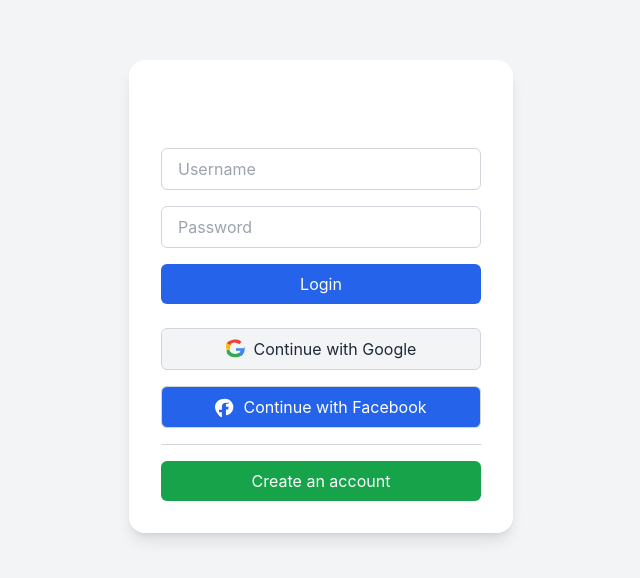
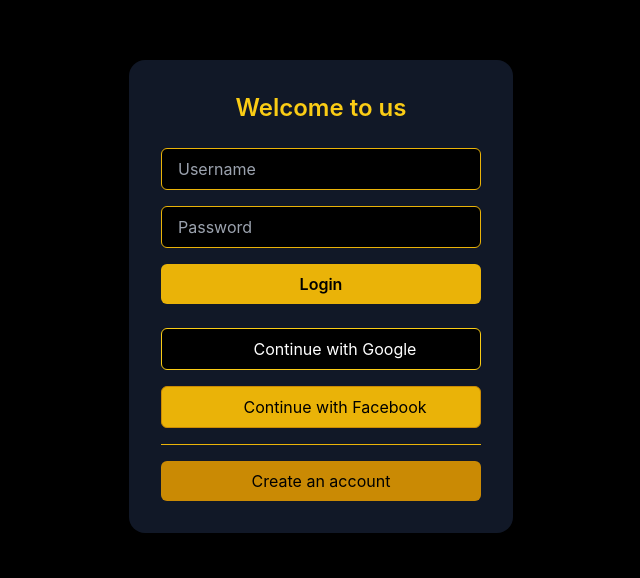
Before and after one commit to huyldph/online-chess, a Vue app in the folder frontend/: page /login in a window 1280 px wide. Shown: the part 104-682 px from the top of the page, without its empty margins (319-959 px from the left). Built offline with nearby package versions, Linux system fonts and the light colour scheme.

Commit message:
feat(frontend): edit interface

```diff
--- a/frontend/src/components/Login.vue
+++ b/frontend/src/components/Login.vue
@@ -1,23 +1,23 @@
 <template>
-  <div class="flex flex-col items-center justify-center min-h-screen bg-gray-100">
-    <div class="bg-white shadow-lg rounded-2xl p-8 w-full max-w-sm">
-      <h1 class="text-2xl font-semibold text-center mb-6">Welcome to us</h1>
+  <div class="flex flex-col items-center justify-center min-h-screen bg-black">
+    <div class="bg-gray-900 shadow-lg rounded-2xl p-8 w-full max-w-sm text-white">
+      <h1 class="text-2xl font-semibold text-center mb-6 text-yellow-400">Welcome to us</h1>
       <form @submit.prevent="handleSubmit" class="space-y-4">
         <input
             v-model="username"
             type="text"
             placeholder="Username"
-            class="w-full px-4 py-2 border border-gray-300 rounded-md focus:outline-none focus:ring-2 focus:ring-blue-500"
+            class="w-full px-4 py-2 bg-black text-white border border-yellow-500 rounded-md focus:outline-none focus:ring-2 focus:ring-yellow-400"
         />
         <input
             v-model="password"
             type="password"
             placeholder="Password"
-            class="w-full px-4 py-2 border border-gray-300 rounded-md focus:outline-none focus:ring-2 focus:ring-blue-500"
+            class="w-full px-4 py-2 bg-black text-white border border-yellow-500 rounded-md focus:outline-none focus:ring-2 focus:ring-yellow-400"
         />
         <button
             type="submit"
-            class="w-full py-2 bg-blue-600 text-white rounded-md hover:bg-blue-700 transition"
+            class="w-full py-2 bg-yellow-500 text-black font-semibold rounded-md hover:bg-yellow-400 transition"
         >
           Login
         </button>
@@ -27,25 +27,11 @@
         <!-- Google Login -->
         <button
             @click="handleGoogle"
-            class="flex items-center justify-center gap-2 w-full py-2 bg-gray-100 text-gray-800 border border-gray-300 rounded-md hover:bg-gray-200 transition"
+            class="flex items-center justify-center gap-2 w-full py-2 bg-black text-white border border-yellow-400 rounded-md hover:bg-yellow-600 hover:text-black transition"
         >
           <svg xmlns="http://www.w3.org/2000/svg" class="w-5 h-5" fill="currentColor" viewBox="0 0 24 24">
-            <path
-                d="M21.35 11.1H12v2.9h5.4c-.3 1.45-1.15 2.55-2.45 3.3v2.75h3.95c2.3-2.1 3.6-5.2 3.6-8.95 0-.65-.05-1.3-.15-1.9z"
-                fill="#4285F4"
-            />
-            <path
-                d="M12 22c2.7 0 4.95-.9 6.6-2.45l-3.95-2.75c-1.1.75-2.5 1.15-4.05 1.15-3.1 0-5.75-2.1-6.7-4.95H.85v3.1C2.5 19.95 6.85 22 12 22z"
-                fill="#34A853"
-            />
-            <path
-                d="M5.3 13c-.25-.75-.4-1.55-.4-2.4s.15-1.65.4-2.4V5.1H.85C.3 6.25 0 7.6 0 9s.3 2.75.85 3.9L5.3 13z"
-                fill="#FBBC05"
-            />
-            <path
-                d="M12 4.8c1.45 0 2.75.5 3.8 1.5l2.85-2.85C16.95 1.5 14.7.5 12 .5 6.85.5 2.5 2.55.85 5.1L5.3 7.2C6.25 5.25 8.9 3.3 12 4.8z"
-                fill="#EA4335"
-            />
+            <!-- icon path giữ nguyên -->
+            <path d="..." fill="#fff"/>
           </svg>
           Continue with Google
         </button>
@@ -53,21 +39,20 @@
         <!-- Facebook Login -->
         <button
             @click="handleFacebook"
-            class="flex items-center justify-center gap-2 w-full py-2 bg-blue-600 text-white border border-gray-300 rounded-md hover:bg-blue-700 transition"
+            class="flex items-center justify-center gap-2 w-full py-2 bg-yellow-500 text-black border border-yellow-600 rounded-md hover:bg-yellow-400 transition"
         >
           <svg xmlns="http://www.w3.org/2000/svg" class="w-5 h-5" fill="currentColor" viewBox="0 0 24 24">
-            <path
-                d="M12 2.04c5.52 0 10 4.48 10 10 0 5.14-3.84 9.48-8.86 9.95v-7.06h2.74l.41-3.23h-3.14v-2.06c0-.94.26-1.58 1.57-1.58h1.68V6.9h-2.9c-3.57 0-5.24 1.93-5.24 5.21v3.09h-3.47v3.23h3.47v7.06C3.84 21.48 0 17.14 0 12.04 0 6.48 4.48 2.04 12 2.04z"
-            />
+            <!-- icon path giữ nguyên -->
+            <path d="..." />
           </svg>
           Continue with Facebook
         </button>
 
-        <div class="border-t border-gray-300"></div>
+        <div class="border-t border-yellow-500"></div>
 
         <button
             @click="goToRegister"
-            class="w-full py-2 bg-green-600 text-white rounded-md hover:bg-green-700 transition"
+            class="w-full py-2 bg-yellow-600 text-black rounded-md hover:bg-yellow-500 transition"
         >
           Create an account
         </button>
```
